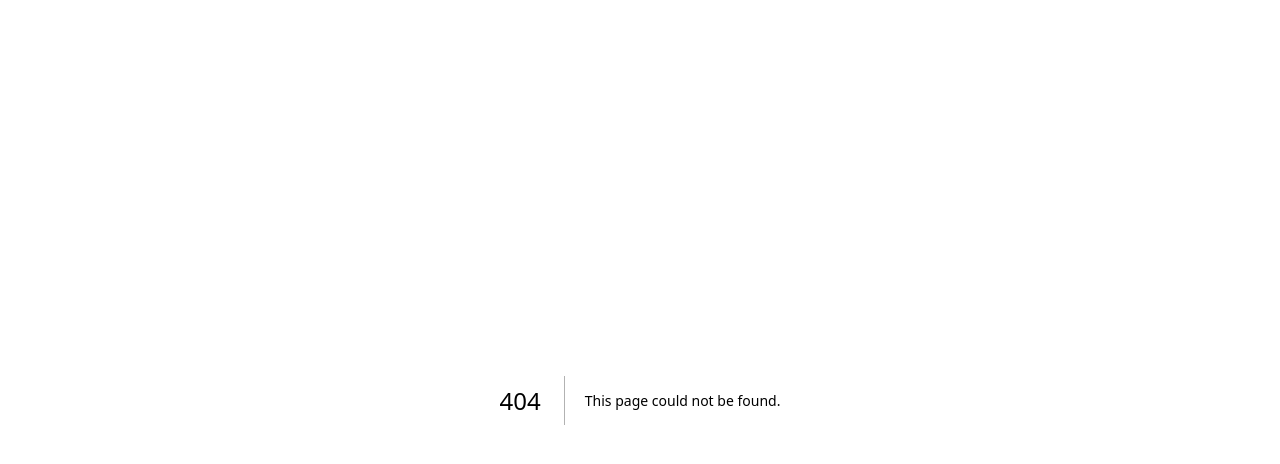
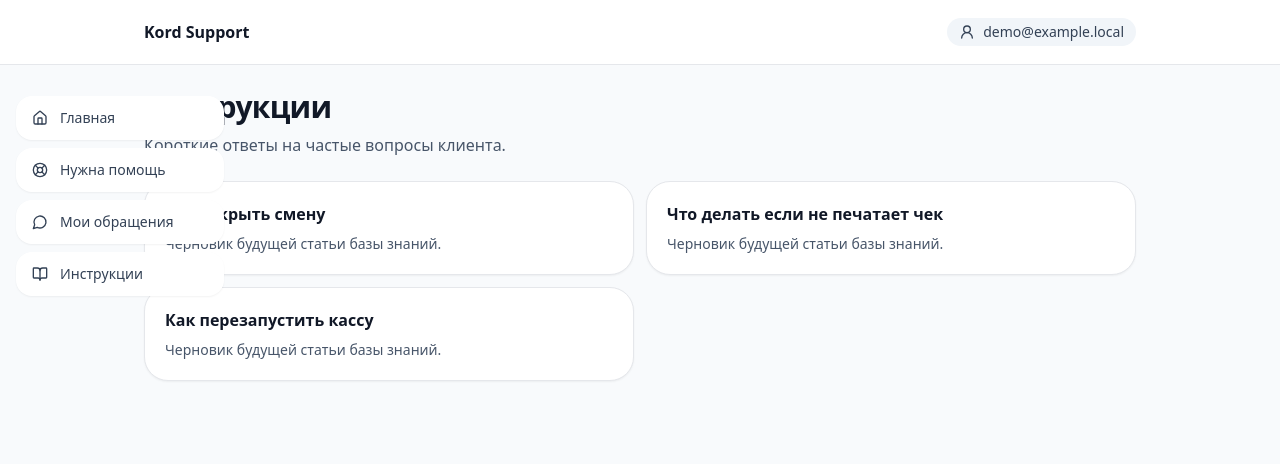
Before and after one commit to chrlie-droid/kord-support, a Next.js app in the folder frontend/: page /client/knowledge in a window 1280 px wide. Before the commit this address had no page. Shown: the top 464 px of the page. Built offline with nearby package versions, Linux system fonts and the light colour scheme.

Commit message:
Version 0.5: add client knowledge placeholder

```diff
--- /dev/null
+++ b/frontend/app/client/knowledge/page.tsx
@@ -0,0 +1,18 @@
+import { ClientShell } from '@/components/client-shell';
+
+export default function ClientKnowledgePage() {
+  return (
+    <ClientShell>
+      <h1 className="text-3xl font-bold tracking-tight">Инструкции</h1>
+      <p className="mt-2 text-slate-600">Короткие ответы на частые вопросы клиента.</p>
+      <section className="mt-6 grid gap-3 md:grid-cols-2">
+        {['Как закрыть смену', 'Что делать если не печатает чек', 'Как перезапустить кассу'].map((item) => (
+          <div key={item} className="rounded-3xl border bg-white p-5 shadow-sm">
+            <h2 className="font-semibold">{item}</h2>
+            <p className="mt-2 text-sm text-slate-600">Черновик будущей статьи базы знаний.</p>
+          </div>
+        ))}
+      </section>
+    </ClientShell>
+  );
+}
```
